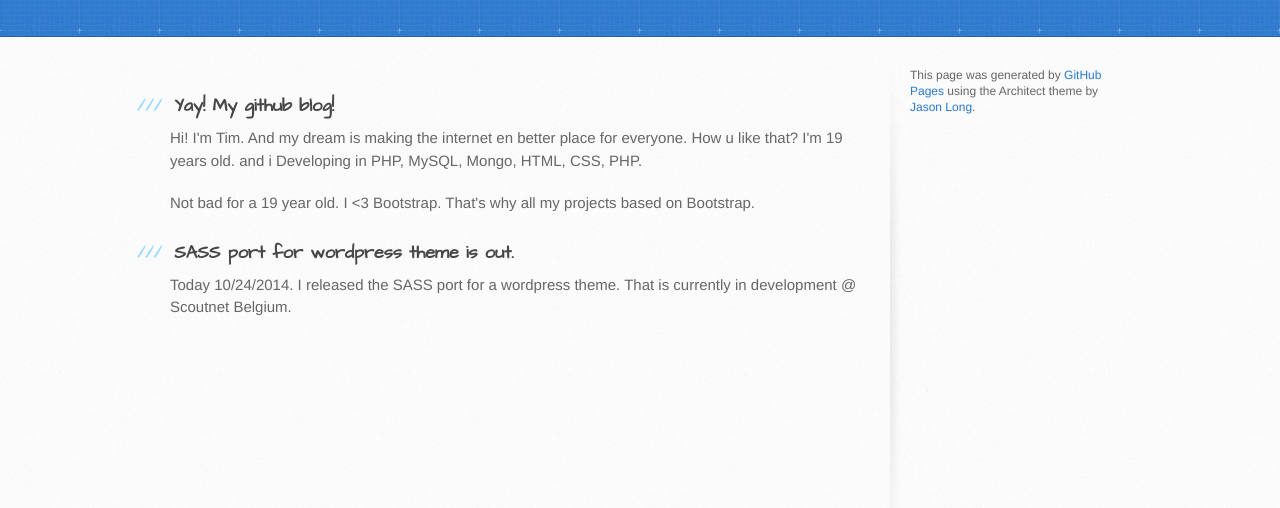
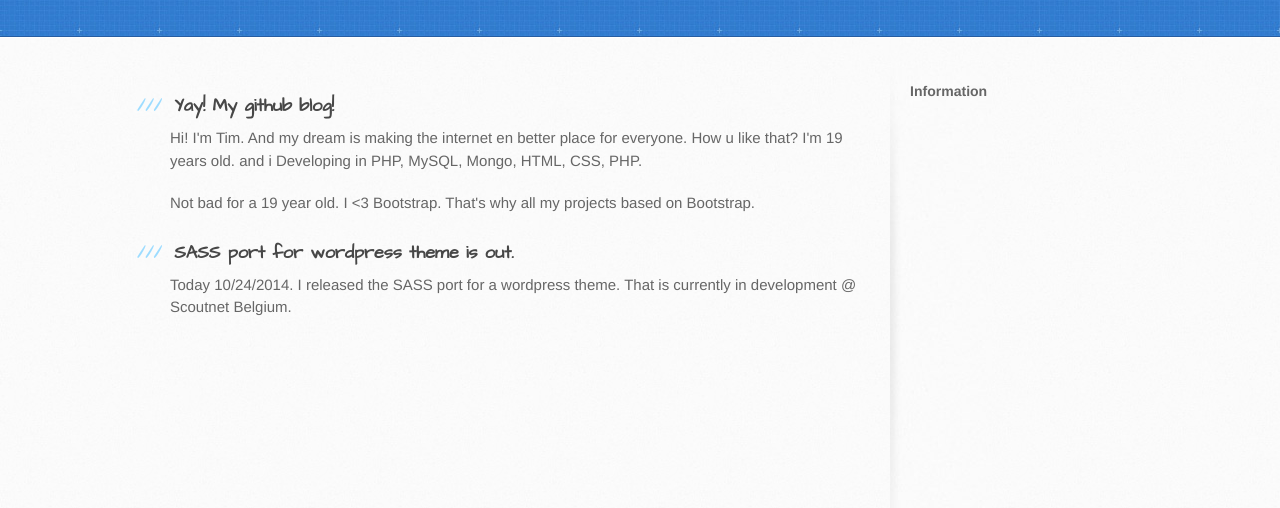
Before and after one commit to Tjoosten/Tjoosten.github.io, a plain HTML site: page index.html in a window 1280 px wide. Shown: the part 130-638 px from the top of the page. Drawn offline with Linux system fonts and the light colour scheme.

Commit message:
Update index.html

```diff
--- a/index.html
+++ b/index.html
@@ -42,9 +42,7 @@
         </section>
 
         <aside id="sidebar">
-
-
-          <p>This page was generated by <a href="https://pages.github.com">GitHub Pages</a> using the Architect theme by <a href="https://twitter.com/jasonlong">Jason Long</a>.</p>
+          <h3>Information</h3>
         </aside>
       </div>
     </div>
```
